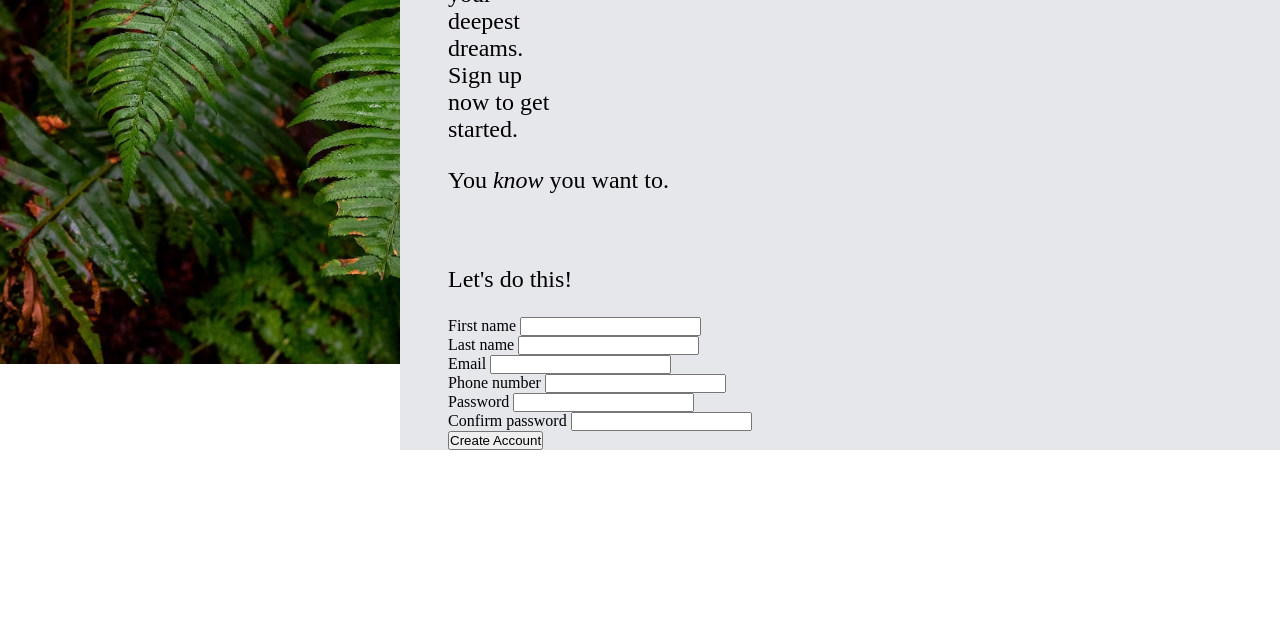
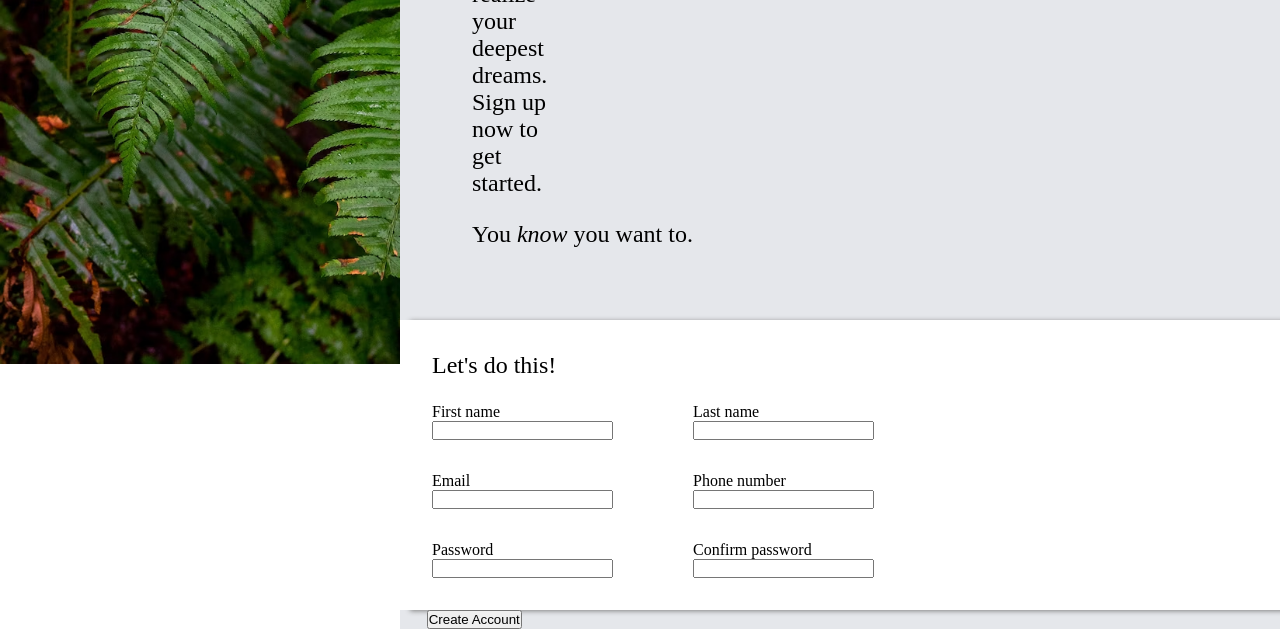
Before and after one commit to Robert4361/Sign-Up-Form, a plain HTML site: page index.html in a window 1280 px wide. Shown: the part 436-1065 px from the top of the page. Before the commit the page ends 886 px from the top, so only its background shows below. Drawn offline with Linux system fonts and the light colour scheme.

Commit message:
Add form layout

```diff
--- a/index.html
+++ b/index.html
@@ -29,7 +29,8 @@
         <p>You <em>know</em> you want to.</p>
       </header>
       <main>
-        <p>Let's do this!</p>
+        <div class="form">
+          <p>Let's do this!</p>
         <form method="post" id="registration_form">
           <div class="form-row">
             <label for="first_name">First name</label>
@@ -56,6 +57,7 @@
             <input type="password" name="password" id="password" />
           </div>
         </form>
+        </div>
         <button type="submit" form="">Create Account</button>
       </main>
     </div>
--- a/style.css
+++ b/style.css
@@ -52,7 +52,6 @@ body {
 .content {
   background-color: var(--main-background);
   width: 100%;
-  padding-left: 3em;
 }
 
 p {
@@ -60,13 +59,33 @@ p {
 }
 
 header p:first-child {
-  padding: 5em 30em 1em 0em;
+  padding: 5em 30em 1em 3em;
 }
 
 header p:last-child {
-  padding: 0 5em 3em 0em;
+  padding: 0 5em 3em 3em;
 }
 
+.form{
+  background-color: white;
+  padding: 2em;
+  box-shadow: 10px 1px 5px gray;
+}
 form {
   margin-top: 1.5em;
+  width: 40em;
+  flex-wrap: wrap;
+  display: flex;
+  gap: 2em;
+
 }
+
+.form-row {
+  display: flex;
+  flex-direction: column;
+  margin-right: 3em;
+}
+
+.content button {
+  margin-left: 2em;
+}
```
